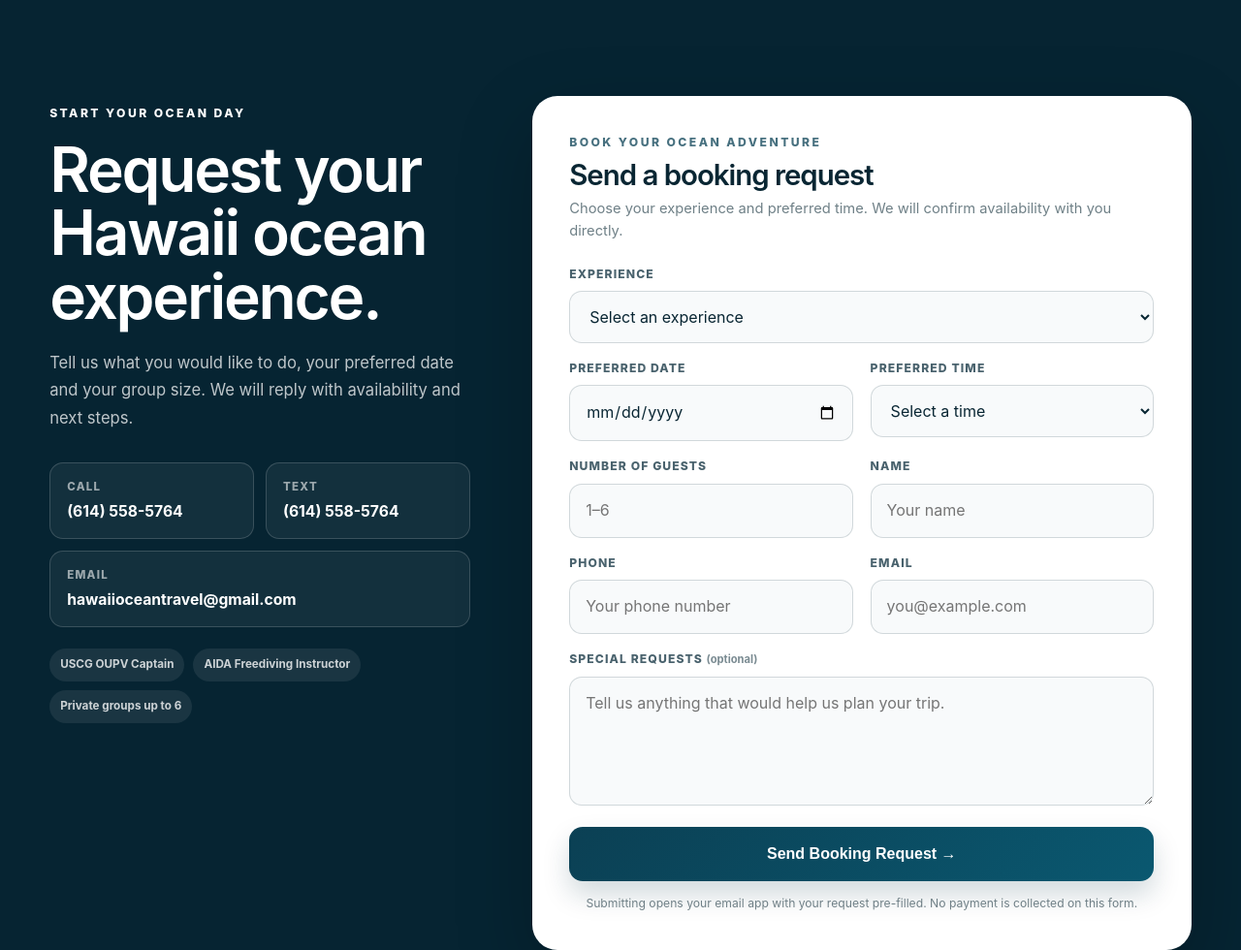
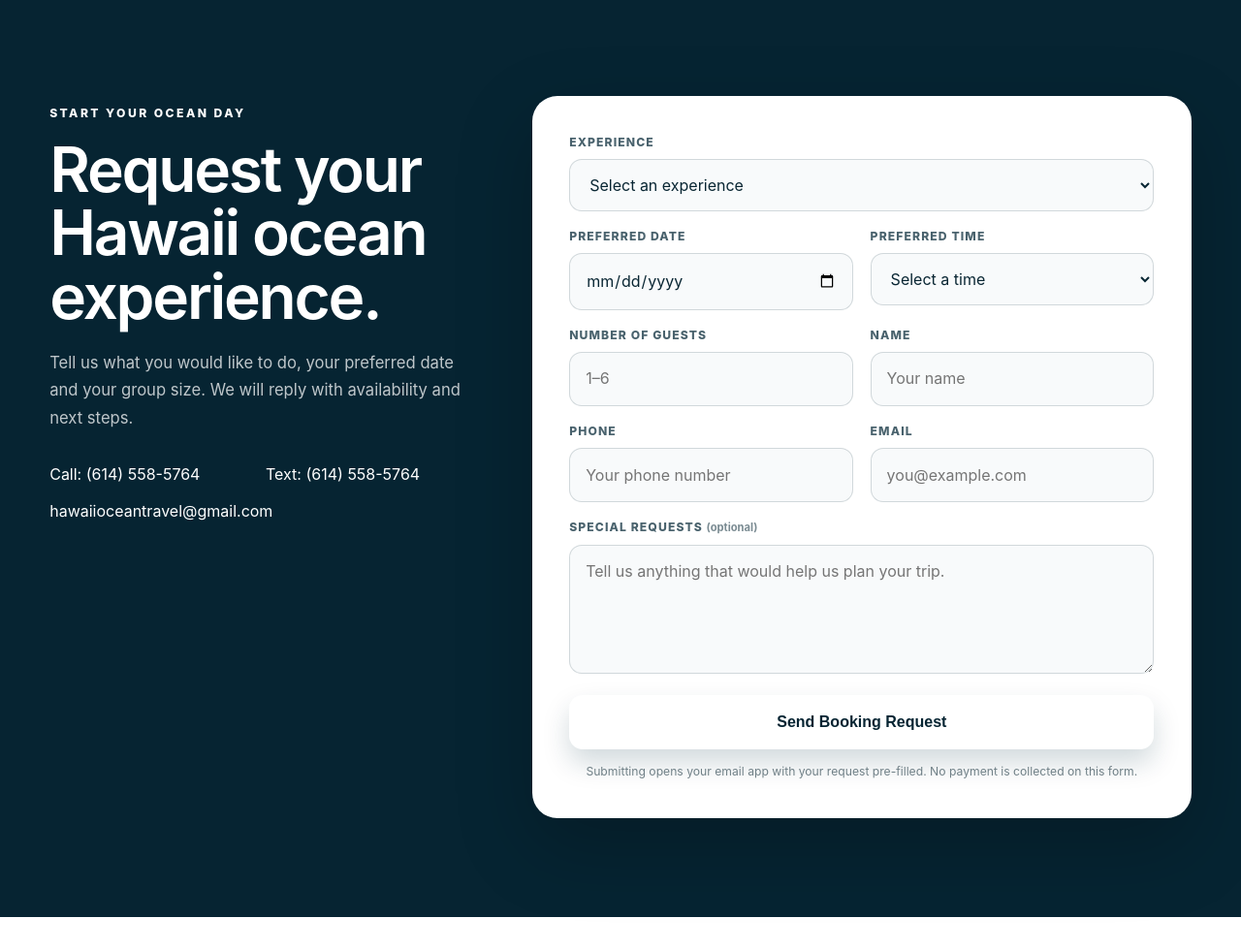
Before and after one commit to redjiannanliuInHawaii/hawaii-ocean-travel, a plain HTML site: page index.html in a window 1280 px wide. Shown: the part 6300-7280 px from the top of the page at 97% size. Drawn offline with Linux system fonts and the light colour scheme.

Commit message:
Add files via upload

```diff
--- a/index.html
+++ b/index.html
@@ -12,7 +12,7 @@
   <meta property="og:url" content="https://hawaiioceantravel.com/" />
   <meta property="og:image" content="https://hawaiioceantravel.com/assets/images/hero-waikiki.webp" />
   <link rel="canonical" href="https://hawaiioceantravel.com/" />
-  <link rel="stylesheet" href="styles.css" />
+  <link rel="stylesheet" href="styles.css?v=20260909-3" />
 </head>
 <body>
   <header class="site-header" id="top">
@@ -163,36 +163,14 @@
         <p class="eyebrow">START YOUR OCEAN DAY</p>
         <h2>Request your Hawaii ocean experience.</h2>
         <p>Tell us what you would like to do, your preferred date and your group size. We will reply with availability and next steps.</p>
-
-        <div class="book-contact" aria-label="Contact Hawaii Ocean Travel">
-          <a class="contact-card" href="tel:+16145585764">
-            <span class="contact-label">Call</span>
-            <strong>(614) 558-5764</strong>
-          </a>
-          <a class="contact-card" href="sms:+16145585764">
-            <span class="contact-label">Text</span>
-            <strong>(614) 558-5764</strong>
-          </a>
-          <a class="contact-card contact-card-email" href="mailto:hawaiioceantravel@gmail.com">
-            <span class="contact-label">Email</span>
-            <strong>hawaiioceantravel@gmail.com</strong>
-          </a>
-        </div>
-
-        <div class="booking-trust">
-          <span>USCG OUPV Captain</span>
-          <span>AIDA Freediving Instructor</span>
-          <span>Private groups up to 6</span>
+        <div class="book-contact">
+          <a class="text-link" href="tel:+16145585764">Call: (614) 558-5764</a>
+          <a class="text-link" href="sms:+16145585764">Text: (614) 558-5764</a>
+          <a class="text-link" href="mailto:hawaiioceantravel@gmail.com">hawaiioceantravel@gmail.com</a>
         </div>
       </div>
 
       <form class="booking-form" id="booking-form">
-        <div class="booking-form-heading">
-          <p class="eyebrow dark">BOOK YOUR OCEAN ADVENTURE</p>
-          <h3>Send a booking request</h3>
-          <p>Choose your experience and preferred time. We will confirm availability with you directly.</p>
-        </div>
-
         <div class="form-grid">
           <label class="form-field form-field-wide">
             <span>Experience</span>
@@ -216,8 +194,8 @@
             <span>Preferred time</span>
             <select name="time" required>
               <option value="" selected disabled>Select a time</option>
-              <option>Morning (8 AM–12 PM)</option>
-              <option>Afternoon (12 PM–4 PM)</option>
+              <option>Morning</option>
+              <option>Afternoon</option>
               <option>Sunset</option>
               <option>Flexible</option>
             </select>
@@ -245,11 +223,11 @@
 
           <label class="form-field form-field-wide">
             <span>Special requests <small>(optional)</small></span>
-            <textarea name="requests" rows="4" maxlength="500" placeholder="Tell us anything that would help us plan your trip."></textarea>
+            <textarea name="requests" rows="4" placeholder="Tell us anything that would help us plan your trip."></textarea>
           </label>
         </div>
 
-        <button class="button booking-submit" type="submit">Send Booking Request →</button>
+        <button class="button light booking-submit" type="submit">Send Booking Request</button>
         <p class="form-note">Submitting opens your email app with your request pre-filled. No payment is collected on this form.</p>
       </form>
     </section>
```
